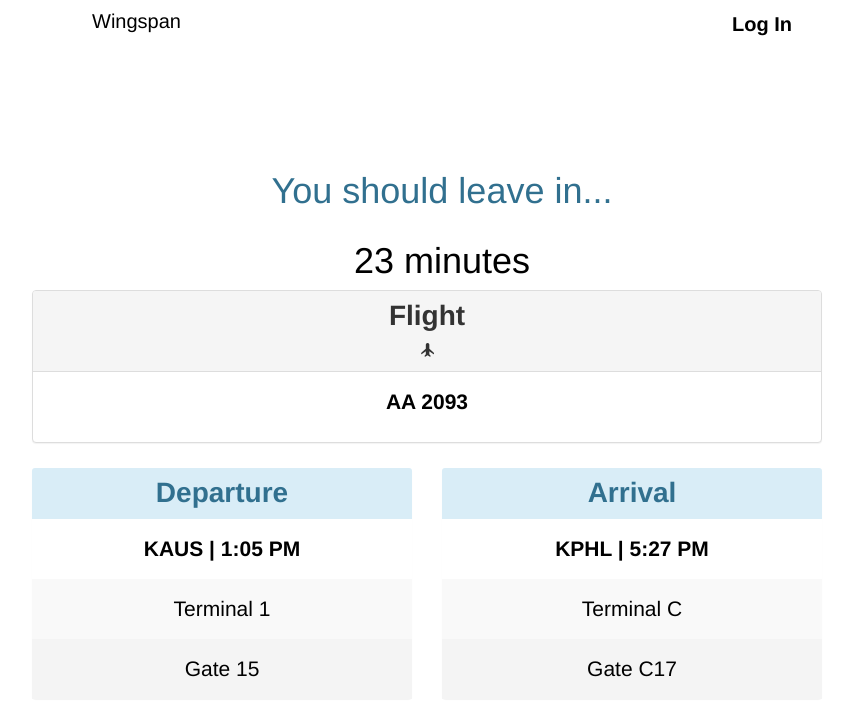
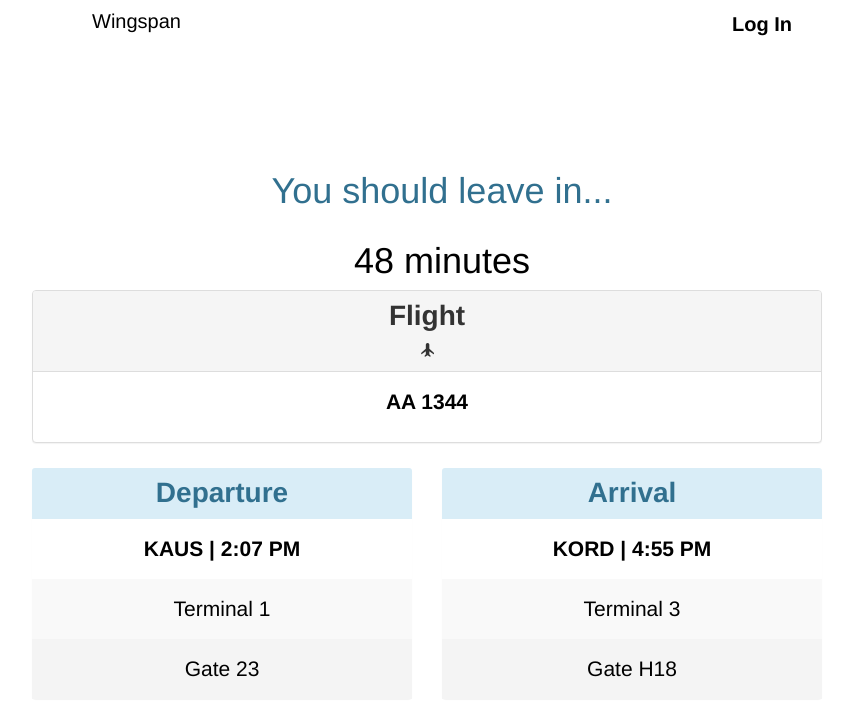
Before and after one commit to dominoweir/wingspan, a website: page results.html in a window 1280 px wide. Shown: the whole page, without its empty margins (198-1051 px from the left). Drawn offline with nearby package versions, Linux system fonts and the light colour scheme; no server answers; files whose address does not match are found by name.

Commit message:
results2

```diff
--- a/results.html
+++ b/results.html
@@ -42,7 +42,7 @@
               <h1 class="text-center text-info": style="margin-top: 100px;">You should leave in...</h1>
 
                  <div class="container">
-                   <h1 class="text-center" id="result_minutes" name="result_minutes">23 minutes</h1>
+                   <h1 class="text-center" id="result_minutes" name="result_minutes">48 minutes</h1>
                  </div>
 
               <div class="row">
@@ -54,7 +54,7 @@
                        <span class="glyphicon glyphicon-plane"; style="margin-top: 10px;"></span>
                      </div>
                     <div class="panel-body"; style="font-weight: bold; font-size: 150%;">
-                       <p id="flight_number" name="flight_number">AA 2093</p>
+                       <p id="flight_number" name="flight_number">AA 1344</p>
                      </div>
                    </div>
                 </div>
@@ -68,9 +68,9 @@
                     <div class="panel-heading"; style="border-bottom: 0;">
                       <h3 class="panel-title"; style="font-weight: bold; font-size: 200%;">Departure</h3>
                      </div>
-                    <div class="panel-body"; style="font-weight: bold; font-size: 150%;" id="departure" name="departure">KAUS | 1:05 PM</div>
+                    <div class="panel-body"; style="font-weight: bold; font-size: 150%;" id="departure" name="departure">KAUS | 2:07 PM</div>
                      <div class="panel-body"; style="bold; font-size: 150%; background-color: #f9f9f9">Terminal 1</div>
-                     <div class="panel-body"; style="font-size: 150%; background-color: #f4f4f4;">Gate 15</div>
+                     <div class="panel-body"; style="font-size: 150%; background-color: #f4f4f4;">Gate 23</div>
                   </div>
                 </div>
 
@@ -79,9 +79,9 @@
                     <div class="panel-heading"; style="border-bottom: 0;">
                       <h3 class="panel-title"; style="font-weight: bold; font-size: 200%;">Arrival</h3>
                     </div>
-                    <div class="panel-body"; style="font-weight: bold; font-size: 150%;" id="arrival" name="arrival">KPHL | 5:27 PM</div>
-                     <div class="panel-body"; style="font-size: 150%; background-color: #f9f9f9;">Terminal C</div>
-                     <div class="panel-body"; style="font-size: 150%; background-color: #f4f4f4;">Gate C17</div>
+                    <div class="panel-body"; style="font-weight: bold; font-size: 150%;" id="arrival" name="arrival">KORD | 4:55 PM</div>
+                     <div class="panel-body"; style="font-size: 150%; background-color: #f9f9f9;">Terminal 3</div>
+                     <div class="panel-body"; style="font-size: 150%; background-color: #f4f4f4;">Gate H18</div>
                   </div>
                 </div>
 
```
